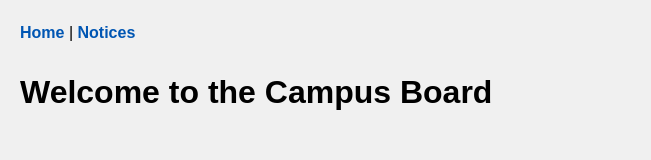
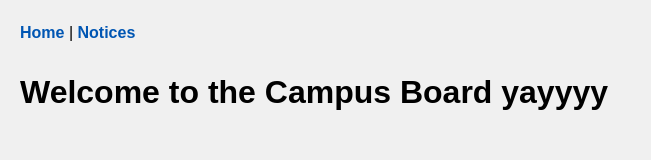
Before and after one commit to M-Saffi/DevopsLabmid, a website built with Parcel: page src/notices.html in a window 1280 px wide. Shown: the whole page, without its empty margins (0-651 px from the left). Built offline with nearby package versions, Linux system fonts and the light colour scheme.

Commit message:
Update notices.html

```diff
--- a/src/notices.html
+++ b/src/notices.html
@@ -7,6 +7,6 @@
 </head>
 <body>
     <nav><a href="index.html">Home</a> | <a href="notices.html">Notices</a></nav>
-    <h1>Welcome to the Campus Board</h1>
+    <h1>Welcome to the Campus Board yayyyy</h1>
 </body>
 </html>
```
